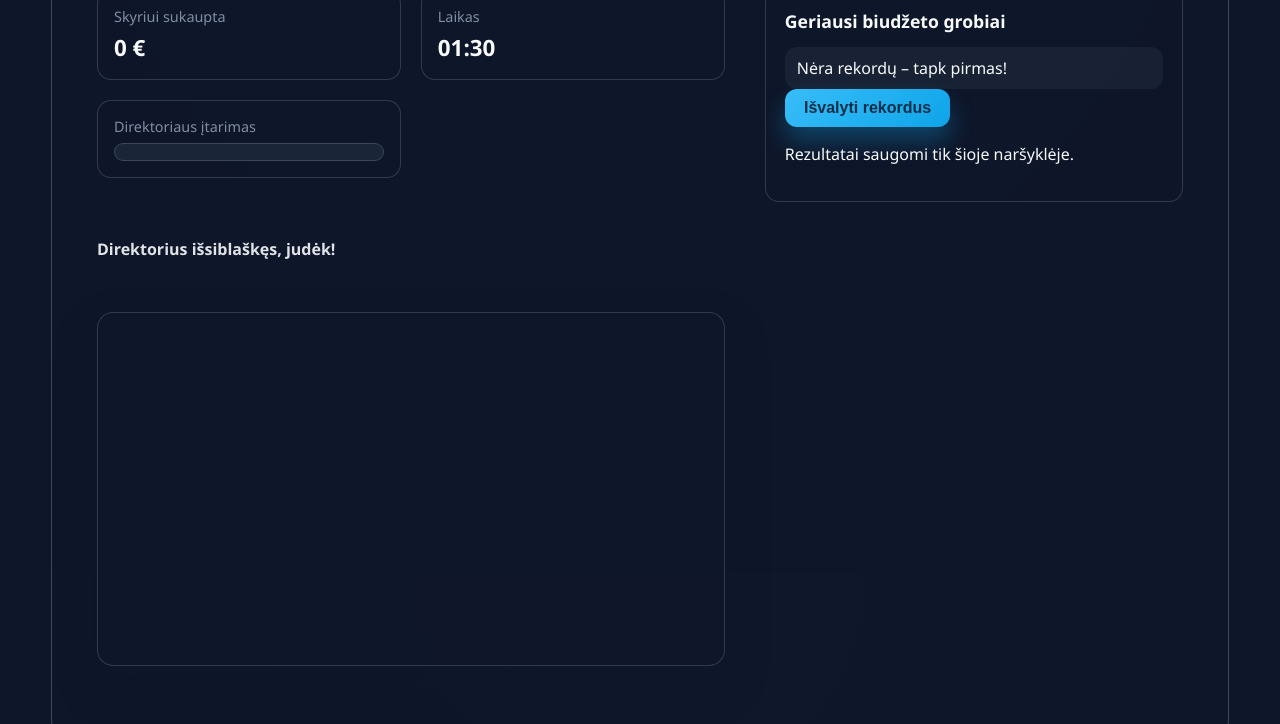
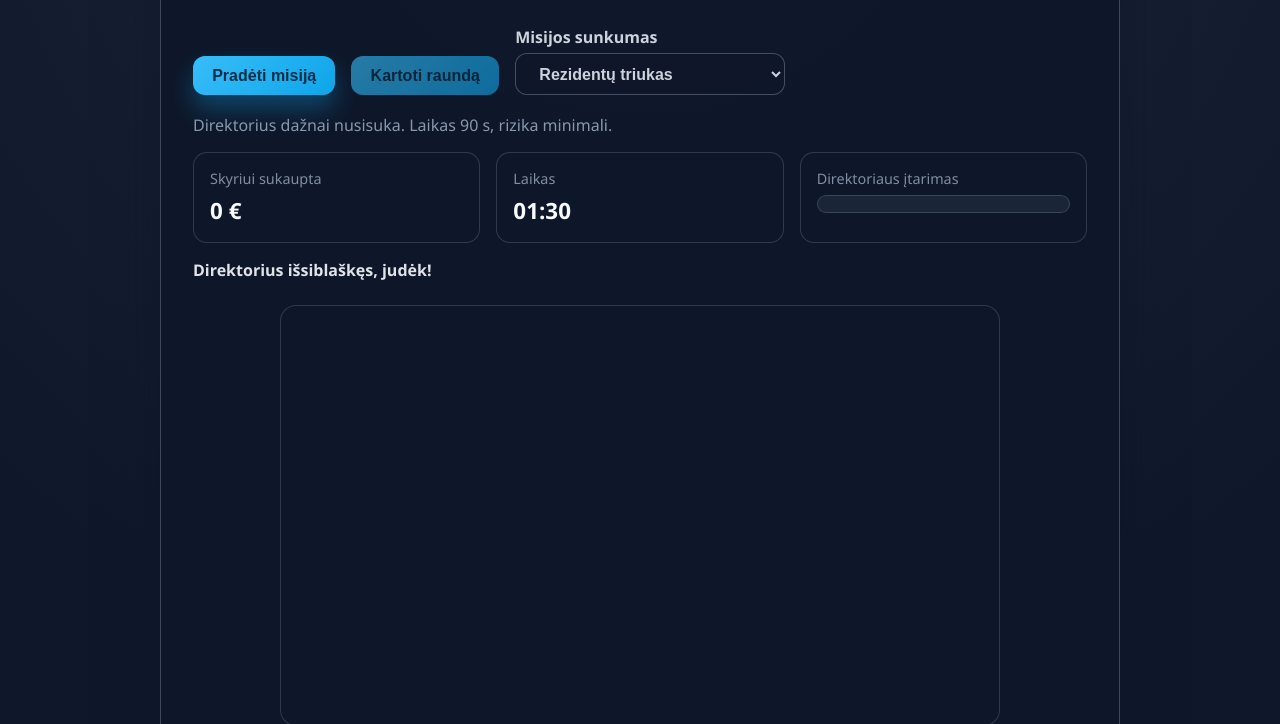
Before and after one commit to ruokas/alga, a website with bundled scripts: page game.html in a window 1280 px wide. Shown: the part 228-952 px from the top of the page. Built offline with nearby package versions, Linux system fonts and the light colour scheme.

Commit message:
Revert "Expand game layout to use full window"

```diff
--- a/game.html
+++ b/game.html
@@ -9,41 +9,24 @@
       color-scheme: dark;
     }
 
-    html,
-    body {
-      height: 100%;
-    }
-
     body {
       margin: 0;
       min-height: 100vh;
       background: radial-gradient(circle at top, #1e293b, #0f172a 60%);
       color: #f8fafc;
       display: flex;
-      align-items: stretch;
-      justify-content: stretch;
+      align-items: flex-start;
+      justify-content: center;
+      padding: 2rem 1rem 3rem;
       font-family: 'Segoe UI', system-ui, -apple-system, BlinkMacSystemFont, sans-serif;
     }
 
     #mini-game.dg-embed {
-      flex: 1;
-      display: flex;
-      align-items: stretch;
-      justify-content: center;
-      padding: clamp(1.5rem, 4vw, 3.5rem);
-      width: 100%;
-      min-height: 100vh;
-      box-sizing: border-box;
+      width: min(960px, 100%);
     }
 
     #mini-game.dg-embed > #game-root {
-      flex: 1;
-      display: flex;
-      align-items: center;
-      justify-content: center;
       width: 100%;
-      min-height: 100%;
-      box-sizing: border-box;
     }
   </style>
 </head>
--- a/game/main.js
+++ b/game/main.js
@@ -10,14 +10,9 @@ const STYLE_CONTENT = `
   font-family: 'Segoe UI', system-ui, -apple-system, BlinkMacSystemFont, sans-serif;
   color-scheme: dark;
   color: #f8fafc;
-  width: 100%;
-  min-height: 100%;
-  display: flex;
-  justify-content: center;
-  align-items: stretch;
-  padding: clamp(1.5rem, 4vw, 3.5rem);
+  display: block;
+  padding: 1.5rem 0;
   box-sizing: border-box;
-  flex: 1;
 }
 
 .dg-root * {
@@ -26,33 +21,25 @@ const STYLE_CONTENT = `
 
 .dg-embed {
   background: radial-gradient(circle at top, #1e293b, #0f172a 60%);
-  min-height: 100vh;
-  width: 100%;
+  padding: 2rem 1rem 3rem;
   display: flex;
-  align-items: stretch;
   justify-content: center;
-  padding: clamp(1.5rem, 4vw, 3.5rem);
-  box-sizing: border-box;
+  align-items: flex-start;
 }
 
 .dg-embed .dg-root {
-  padding: 0;
-  min-height: 100%;
-  width: 100%;
+  width: min(960px, 100%);
 }
 
 .dg-app {
-  width: 100%;
+  width: min(960px, 100%);
   background: rgba(15, 23, 42, 0.92);
-  border-radius: 24px;
-  padding: clamp(1.75rem, 3.5vw, 3rem);
+  border-radius: 18px;
+  padding: 2rem;
   box-shadow: 0 25px 60px rgba(15, 23, 42, 0.55);
   border: 1px solid rgba(148, 163, 184, 0.35);
   position: relative;
-  margin: 0;
-  display: flex;
-  flex-direction: column;
-  gap: 0;
+  margin: 0 auto;
 }
 
 .dg-app h1 {
@@ -72,8 +59,6 @@ const STYLE_CONTENT = `
   gap: 1rem;
   margin: 1.8rem 0 1.2rem;
   align-items: flex-end;
-  width: 100%;
-  justify-content: space-between;
 }
 
 .dg-field {
@@ -132,9 +117,9 @@ const STYLE_CONTENT = `
 
 .dg-hud {
   display: grid;
-  grid-template-columns: repeat(auto-fit, minmax(220px, 1fr));
-  gap: 1.25rem;
-  margin-bottom: 1.5rem;
+  grid-template-columns: repeat(auto-fit, minmax(180px, 1fr));
+  gap: 1rem;
+  margin-bottom: 1rem;
 }
 
 .dg-card {
@@ -198,74 +183,18 @@ const STYLE_CONTENT = `
 
 .dg-app canvas {
   width: 100%;
-  height: auto;
+  max-width: 720px;
   background: rgba(15, 23, 42, 0.8);
   border-radius: 16px;
   border: 1px solid rgba(148, 163, 184, 0.25);
   margin: 0 auto 2rem;
   display: block;
-  box-shadow: 0 20px 40px rgba(15, 23, 42, 0.4);
 }
 
 .dg-info-grid {
   display: grid;
-  grid-template-columns: repeat(auto-fit, minmax(280px, 1fr));
+  grid-template-columns: repeat(auto-fit, minmax(240px, 1fr));
   gap: 1.5rem;
-  width: 100%;
-}
-
-@media (min-width: 1200px) {
-  .dg-app {
-    display: grid;
-    grid-template-columns: minmax(0, 3fr) minmax(0, 2fr);
-    grid-template-areas:
-      'header sidebar'
-      'controls sidebar'
-      'level sidebar'
-      'hud sidebar'
-      'status sidebar'
-      'canvas sidebar';
-    column-gap: 2.5rem;
-    row-gap: 1.75rem;
-    align-items: start;
-  }
-
-  .dg-app header {
-    grid-area: header;
-  }
-
-  .dg-controls {
-    grid-area: controls;
-  }
-
-  .dg-level {
-    grid-area: level;
-  }
-
-  .dg-hud {
-    grid-area: hud;
-  }
-
-  .dg-status {
-    grid-area: status;
-  }
-
-  .dg-app canvas {
-    grid-area: canvas;
-    justify-self: stretch;
-    align-self: start;
-  }
-
-  .dg-info-grid {
-    grid-area: sidebar;
-    grid-template-columns: 1fr;
-    align-self: stretch;
-    align-content: start;
-  }
-
-  .dg-info-grid .dg-panel {
-    height: 100%;
-  }
 }
 
 .dg-panel {
@@ -333,22 +262,13 @@ const STYLE_CONTENT = `
 }
 
 @media (max-width: 720px) {
-  .dg-root {
-    padding: 1rem;
-  }
-
-  .dg-embed {
-    padding: 1rem;
-  }
-
   .dg-app {
-    padding: 1.25rem;
+    padding: 1.5rem;
   }
 
   .dg-controls {
     flex-direction: column;
     align-items: stretch;
-    justify-content: flex-start;
   }
 
   .dg-app button,
@@ -357,7 +277,7 @@ const STYLE_CONTENT = `
   }
 
   .dg-app canvas {
-    margin: 0 0 1.5rem;
+    max-width: 100%;
   }
 }
 `;
@@ -407,8 +327,8 @@ const GAME_TEMPLATE = `
 
   <canvas
     id="game-canvas"
-    width="1280"
-    height="720"
+    width="720"
+    height="420"
     role="img"
     aria-label="Žaidimo laukas: direktoriumi prižiūrima salė"
   >
```
